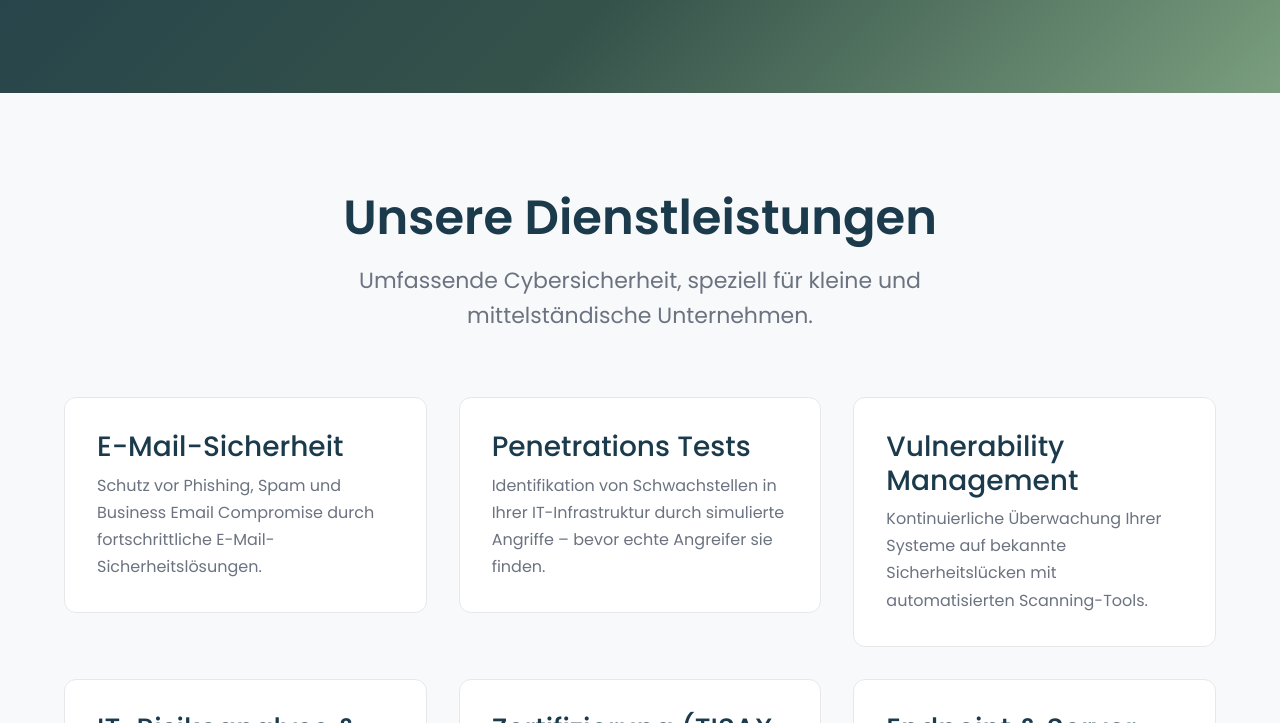
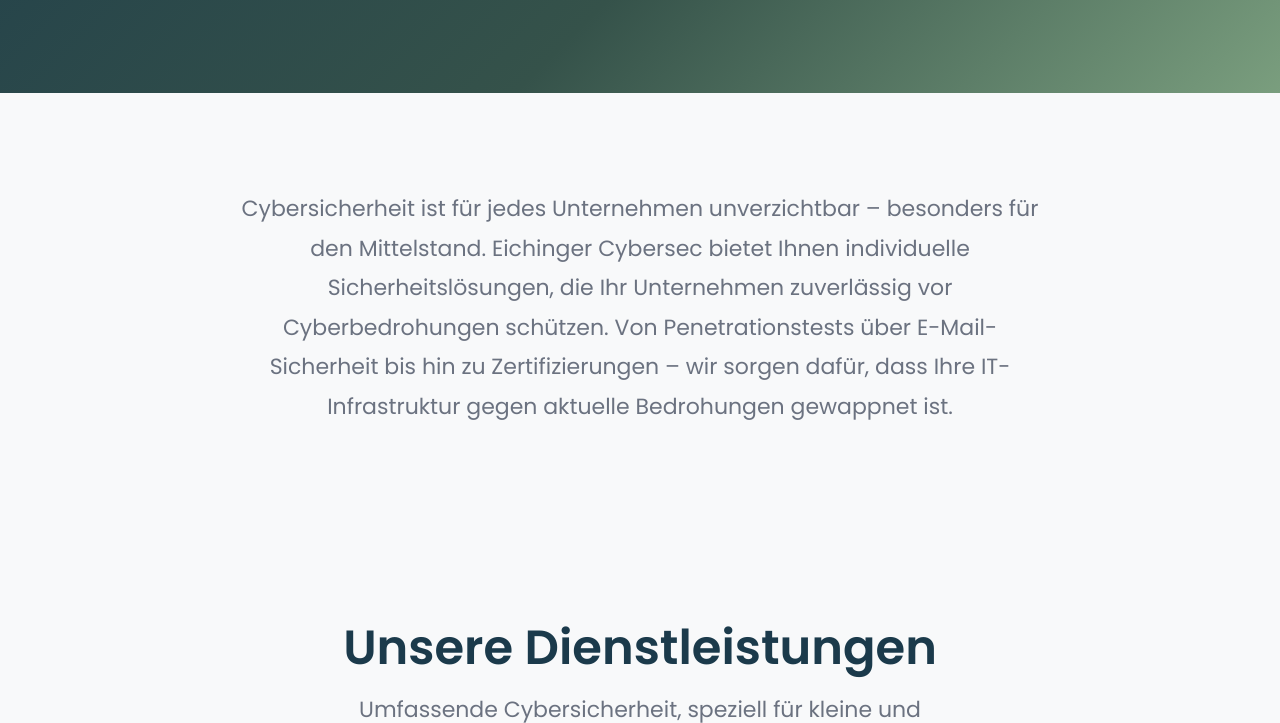
Before and after one commit to Jonas337/eichingercybersec.de, an Astro site: page / in a window 1280 px wide. Shown: the part 612-1335 px from the top of the page. Built offline with nearby package versions, Linux system fonts and the light colour scheme; Astro itself is replaced by a stand-in of ours.

Commit message:
Fix SEO issues: consolidate www redirect, remove invalid hreflang, add sitemap.xml
- Align root CNAME with public/CNAME to use www subdomain, enabling
  GitHub Pages 301 redirect from non-www to www
- Remove hreflang alternate links (unnecessary for single-language site
  and causing "no self-referencing alternate" error)
- Add intro paragraph to homepage so H1 keywords appear in body text
- Add public/sitemap.xml pointing to Astro-generated sitemap-0.xml

```diff
--- /dev/null
+++ b/public/sitemap.xml
@@ -0,0 +1,6 @@
+<?xml version="1.0" encoding="UTF-8"?>
+<sitemapindex xmlns="http://www.sitemaps.org/schemas/sitemap/0.9">
+  <sitemap>
+    <loc>https://www.eichingercybersec.de/sitemap-0.xml</loc>
+  </sitemap>
+</sitemapindex>
--- a/src/layouts/BaseLayout.astro
+++ b/src/layouts/BaseLayout.astro
@@ -43,8 +43,6 @@
     {keywords && <meta name="keywords" content={keywords} />}
     <meta name="robots" content="index, follow" />
     <link rel="canonical" href={canonicalURL.href} />
-    <link rel="alternate" hreflang="de" href={canonicalURL.href} />
-    <link rel="alternate" hreflang="x-default" href={canonicalURL.href} />
     <link rel="icon" type="image/svg+xml" href="/favicon.svg" />
 
     <!-- Open Graph -->
--- a/src/pages/index.astro
+++ b/src/pages/index.astro
@@ -47,6 +47,18 @@
 >
   <Hero />
 
+  <section class="section intro-section">
+    <div class="container">
+      <p class="intro-text reveal">
+        Cybersicherheit ist für jedes Unternehmen unverzichtbar – besonders für den Mittelstand.
+        Eichinger Cybersec bietet Ihnen individuelle Sicherheitslösungen,
+        die Ihr Unternehmen zuverlässig vor Cyberbedrohungen schützen.
+        Von Penetrationstests über E-Mail-Sicherheit bis hin zu Zertifizierungen –
+        wir sorgen dafür, dass Ihre IT-Infrastruktur gegen aktuelle Bedrohungen gewappnet ist.
+      </p>
+    </div>
+  </section>
+
   <section class="section services-section">
     <div class="container">
       <div class="section-header reveal">
@@ -92,6 +104,18 @@
 </BaseLayout>
 
 <style>
+  .intro-section {
+    text-align: center;
+  }
+
+  .intro-text {
+    max-width: 800px;
+    margin-inline: auto;
+    font-size: var(--text-lg);
+    line-height: 1.8;
+    color: var(--color-text-muted);
+  }
+
   .services-grid {
     display: grid;
     grid-template-columns: repeat(auto-fit, minmax(300px, 1fr));
```
Also changed, not shown: .claude/settings.local.json (added), 1 other file.
